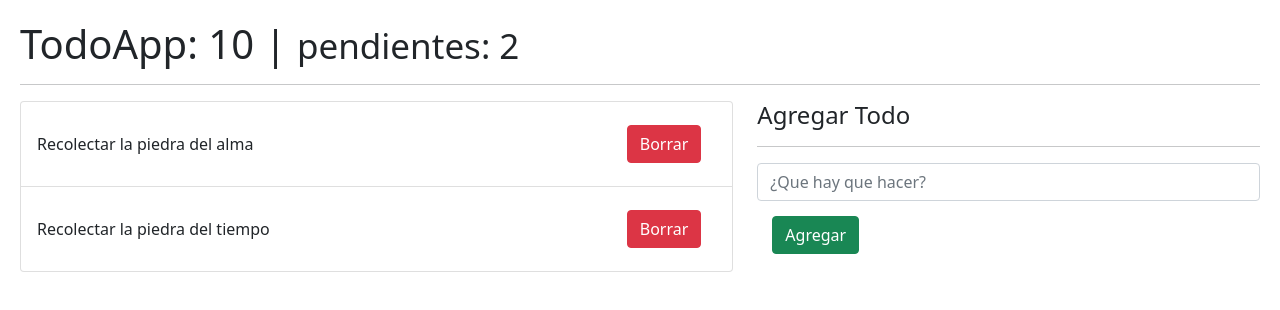
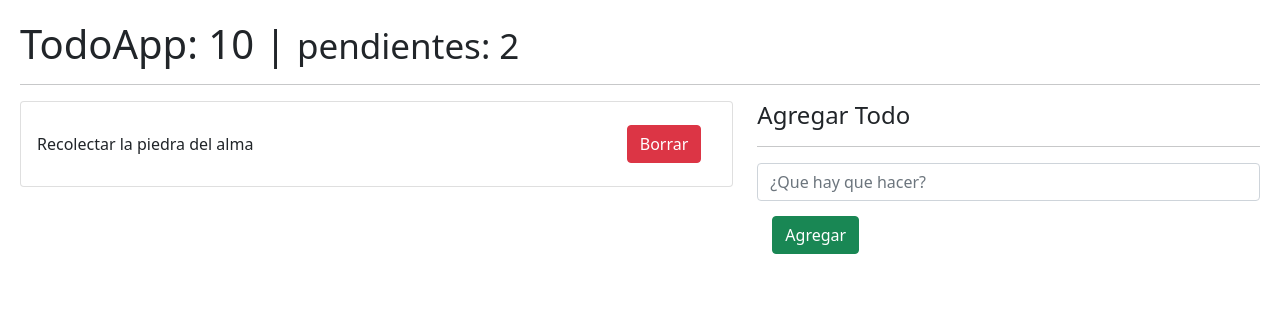
Before and after one commit to centinelaCode/Guia-Hooks-react, a React (Vite) app: page / in a window 1280 px wide. Shown: the top 310 px of the page. Built offline with nearby package versions, Linux system fonts and the light colour scheme.

Commit message:
[ADD] Se implemnta el AddTodo usando el Reducer
=> Se crea la action: [TODO] Add Todo
=> Se ejecuta por medio del dispatch

```diff
--- a/src/08-useReducer/TodoApp.jsx
+++ b/src/08-useReducer/TodoApp.jsx
@@ -1,4 +1,4 @@
-import { useState, useReducer } from 'react';
+import { useEffect, useReducer } from 'react';
 import { todoReducer } from './todoReducer';
 import { TodoList } from './TodoList'
 import { TodoAdd } from './TodoAdd';
@@ -10,21 +10,31 @@ const initialState = [
     description: 'Recolectar la piedra del alma',
     done: false,
   },
-  {
-    id: new Date().getTime() * 3,
-    description: 'Recolectar la piedra del tiempo',
-    done: false,
-  },
 ]
 
 
+
 export const TodoApp = () => {
+  // definimos el reducer
+  // se le pasa: nuestro reducer(todoReducer y el state inicial)
+  // obtenemos: el state(todos) y la funcion modificadora(dispatch)
+  // Al dispatch se le tien que pasar la action: la cual debe incluir el type y payload
+  const [ todos, dispatch ] = useReducer( todoReducer, initialState );
 
-  const [ todos, dispatch ] = useReducer( todoReducer, initialState )
+
+
 
   const handleNewTodo = ( todo ) => {
-    console.log({ todo })
+    const action = {
+      type: '[TODO] Add Todo',
+      payload: todo
+    }
+
+    dispatch( action );
   }
+
+
+
 
   return (
     <>
--- a/src/08-useReducer/todoReducer.js
+++ b/src/08-useReducer/todoReducer.js
@@ -3,9 +3,10 @@
 export const todoReducer = ( initialState = [], action) => {
 
   switch (action.type) {
-    case 'ABC':
+    case '[TODO] Add Todo':
+      return [ ...initialState, action.payload ]
 
-      throw new Error('Action.type = ABC no esta implementada')
+      // throw new Error('Action.type = ABC no esta implementada')
 
     default:
       return initialState;
```
